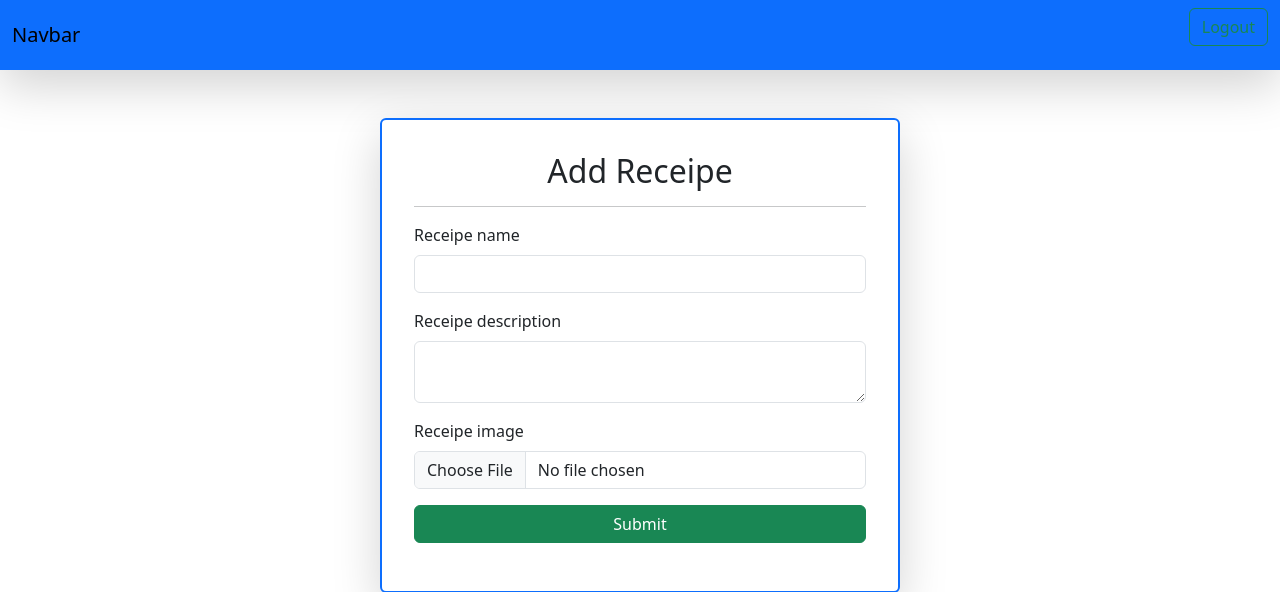
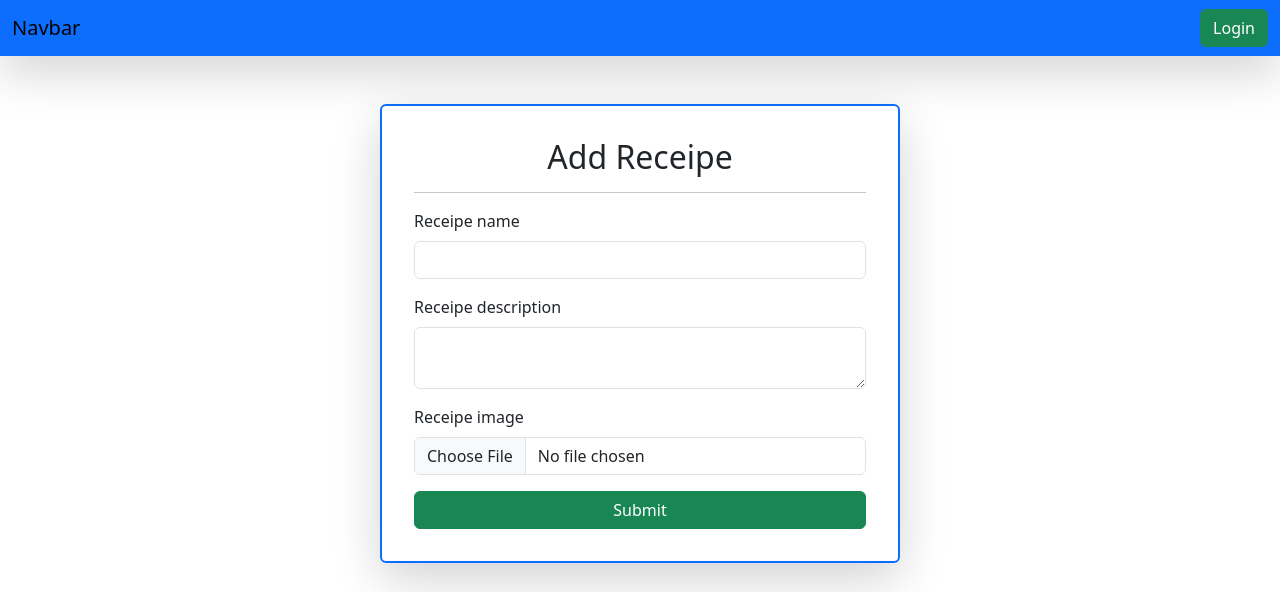
Before and after one commit to sandeepsidar1210-rgb/Recipe-app, a Django app: page / in a window 1280 px wide. Shown: the top 592 px of the page. Run offline with Django 5.2, Linux system fonts and the light colour scheme; tables that the repository leaves empty hold one stand-in row (values such as "Sample post"); grey boxes marked "Sample" are stand-in pictures.

Commit message:
fixed logout button

```diff
--- a/VEGE/templates/base.html
+++ b/VEGE/templates/base.html
@@ -22,6 +22,21 @@
   </head>
 
   <body>
+    <nav class="navbar bg-primary shadow-lg">
+  <div class="container-fluid">
+    <a class="navbar-brand">Navbar</a>
+    <form class="d-flex" role="search">
+    {%if request.user.is_authenticated %}
+        <a href ="/logout/" class="btn btn-success " tyep="submit">Logout</a>
+      <!-- <button class="btn btn-outline-success" type="submit">Logout</button> -->
+
+    {% else %}
+    <a href="/login/" class="btn btn-success" type="submit">Login</a>
+    {% endif %}
+    </form>
+  </div>
+</nav>
+
 
 
 {% block start %}
--- a/VEGE/templates/receipes.html
+++ b/VEGE/templates/receipes.html
@@ -1,11 +1,3 @@
-<nav class="navbar bg-primary shadow-lg">
-  <div class="container-fluid">
-    <a class="navbar-brand">Navbar</a>
-    <form class="d-flex" role="search">
-      <button class="btn btn-outline-success" type="submit">Logout</button>
-    </form>
-  </div>
-</nav>
 
 {% extends "base.html" %} {% block start %}
 
```
